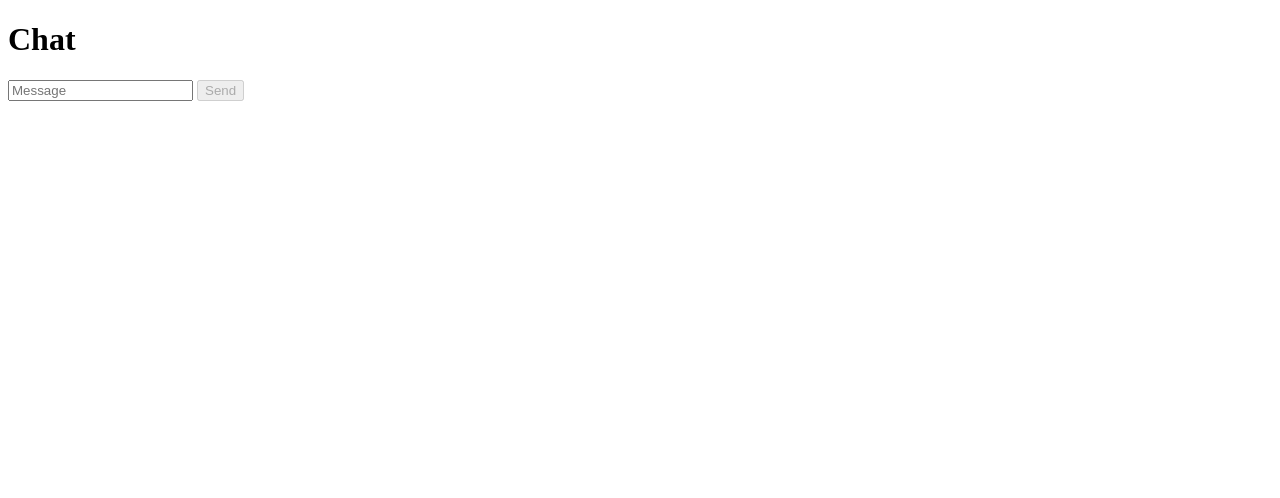
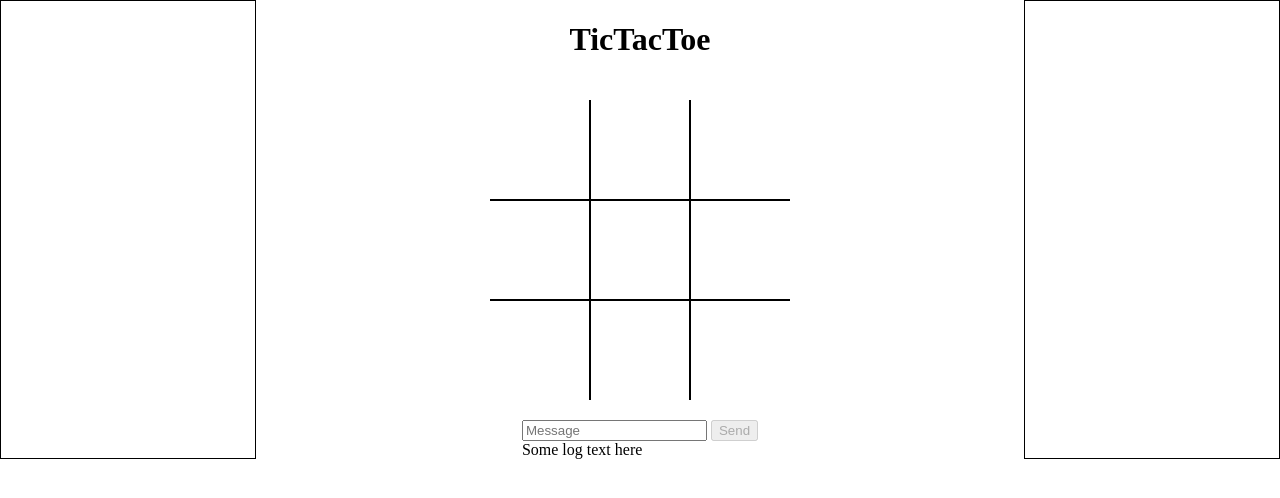
Before and after one commit to tbellenger/tictactoe-websocket, a website: page public/index.html in a window 1280 px wide. Drawn offline with Linux system fonts and the light colour scheme.

Commit message:
add some game logic and proper board

```diff
--- a/public/index.html
+++ b/public/index.html
@@ -1,67 +1,40 @@
 <!DOCTYPE html>
 <html lang="en">
+
 <head>
-    <meta charset="UTF-8">
-    <meta http-equiv="X-UA-Compatible" content="IE=edge">
-    <meta name="viewport" content="width=device-width, initial-scale=1.0">
-    <title>Chat</title>
-    <script type="text/javascript">
-        const ws = new WebSocket('wss://' + window.location.hostname);
-        let clientId;
-        let lastMsg;
-        // Browser WebSockets have slightly different syntax than `ws`.
-        // Instead of EventEmitter syntax `on('open')`, you assign a callback
-        // to the `onopen` property.
-        ws.onopen = function() {
+  <meta charset="UTF-8">
+  <meta http-equiv="X-UA-Compatible" content="IE=edge">
+  <meta name="viewport" content="width=device-width, initial-scale=1.0">
+  <title>Tic Tac Toe</title>
+  <script src="./script.js" defer></script>
+  <link rel="stylesheet" href="style.css">
+</head>
 
-            ws.send(JSON.stringify({message: 'join'}));
-          document.querySelector('#send').addEventListener('click', function() {
-              let boardIndex = document.querySelector('#message').value;
-              let clientMsg = {
-                  state: lastMsg.state,
-                  boardIndex,
-                  id: lastMsg.id
-              }
-            ws.send(JSON.stringify(clientMsg));
-          });
-        };
-
-        ws.onmessage = function(response) {
-            lastMsg = JSON.parse(response.data);
-            if (lastMsg.message) {
-                clientId = lastMsg.message.uuid;
-            } else {
-              console.log(lastMsg.state);
-              console.log(clientId);
-              if (lastMsg.state == clientId) {
-                document.querySelector('#send').disabled = false;
-              } else {
-                document.querySelector('#send').disabled = true;
-              }
-            }
-          document.querySelector('#messages').innerHTML += `<div>${JSON.stringify(response.data)}</div>`;
-        };
-
-        ws.onclose = function(event) {
-            if (event.wasClean) {
-                console.log('connection closed cleanly');
-            } else {
-                console.log('connection failed');
-            }
-        }
-
-        ws.onerror = function(error) {
-            console.log(error.message);
-        }
-      </script>
-</head>
 <body>
-    <h1>Chat</h1>
-    <div>
+  <div class="col"></div>
+  <div class="content">
+    <div class="heading">
+      <h1>TicTacToe</h1>
+    </div>
+    <div class="board" id="board">
+      <div class="cell" data-cell="0"></div>
+      <div class="cell" data-cell="1"></div>
+      <div class="cell" data-cell="2"></div>
+      <div class="cell" data-cell="3"></div>
+      <div class="cell" data-cell="4"></div>
+      <div class="cell" data-cell="5"></div>
+      <div class="cell" data-cell="6"></div>
+      <div class="cell" data-cell="7"></div>
+      <div class="cell" data-cell="8"></div>
+    </div>
+    <div class="log">
       <input id="message" placeholder="Message">
       <button id="send" disabled="true">Send</button>
+      <div id="messages">
+        Some log text here
+      </div>
     </div>
-    <div id="messages">
-    </div>
+  </div>
+  <div class="col"></div>
 </body>
 </html>
--- /dev/null
+++ b/public/script.js
@@ -0,0 +1,59 @@
+const proto = (window.location.protocol == "https") ? "wss://":"ws://";
+//const port = (window.location.port != '') ? ':' + window.location.port : '';
+const ws = new WebSocket(proto +  window.location.hostname + ':5000');
+let clientId;
+let lastMsg;
+
+document.querySelector('#board').addEventListener('click', function(event) {
+    console.log(event.target.dataset.cell);
+    if (clientId == lastMsg.state && event.target.innerHTML == '') {
+        let clientMsg = {
+            state: lastMsg.state,
+            boardIndex: event.target.dataset.cell,
+            id: lastMsg.id
+        }
+        ws.send(JSON.stringify(clientMsg));
+    }
+});
+
+// Join the server
+ws.onopen = function () {
+    ws.send(JSON.stringify({ message: 'join' }));
+    // add listener for incoming
+    document.querySelector('#send').addEventListener('click', function () {
+        let boardIndex = document.querySelector('#message').value;
+        let clientMsg = {
+            state: lastMsg.state,
+            boardIndex,
+            id: lastMsg.id
+        }
+        ws.send(JSON.stringify(clientMsg));
+    });
+};
+
+ws.onmessage = function (response) {
+    lastMsg = JSON.parse(response.data);
+    if (lastMsg.message) {
+        clientId = lastMsg.message.uuid;
+    } else {
+        console.log(lastMsg.state);
+        console.log(clientId);
+        const cells = document.querySelectorAll('.cell');
+        cells.forEach((cell) => {
+            cell.innerHTML = lastMsg.board[cell.dataset.cell]
+        });
+    }
+    document.querySelector('#messages').innerHTML += `<div>${JSON.stringify(response.data)}</div>`;
+};
+
+ws.onclose = function (event) {
+    if (event.wasClean) {
+        console.log('connection closed cleanly');
+    } else {
+        console.log('connection failed');
+    }
+}
+
+ws.onerror = function (error) {
+    console.log(error.message);
+}
--- /dev/null
+++ b/public/style.css
@@ -0,0 +1,66 @@
+* {
+    box-sizing: border-box;
+}
+
+:root {
+    --cell-size: 100px;
+    --mark-size: calc(var(--cell-size) * .9);
+}
+
+body {
+    margin: 0;
+    display: flex;
+}
+
+.content {
+    display: flex;
+    flex: 60%;
+    flex-direction: column;
+    justify-content: center;
+    align-items: center;
+}
+
+.col {
+    flex: 20%;
+    border: 1px black solid;
+}
+
+.board {
+    display: grid;
+    justify-content: center;
+    justify-items: center;
+    align-content: center;
+    align-items: center;
+    grid-template-columns: repeat(3, auto);
+    margin: 20px 0;
+    cursor: pointer;
+}
+
+.cell {
+    display:flex;
+    border: 1px solid black;
+    width: var(--cell-size);
+    height: var(--cell-size);
+    align-items: center;
+    justify-content: center;
+}
+
+.cell:first-child,
+.cell:nth-child(2),
+.cell:nth-child(3) {
+    border-top: none;
+}
+
+.cell:nth-child(3n + 1) {
+    border-left: none;
+}
+
+.cell:nth-child(3n + 3) {
+    border-right: none;
+}
+
+.cell:last-child,
+.cell:nth-child(7),
+.cell:nth-child(8) {
+    border-bottom: none;
+}
--- a/server.js
+++ b/server.js
@@ -96,7 +96,7 @@ wsServer.on('connection', socket => {
       socket.send(JSON.stringify({message: { uuid: socket.uuidv4, status: 'ok', data:'waiting on another player'}}));
     } else {
       const game = connectedPlayers.get(clientMsg.id);
-      if (game.board[clientMsg.boardIndex] == '') {
+      if (game.board[clientMsg.boardIndex] == '' && game.state == socket.uuidv4) {
         // space is free - set player token
         const token = (game.player1.uuidv4 == socket.uuidv4) ? 'O':'X';
         game.board[clientMsg.boardIndex] = token;
```
